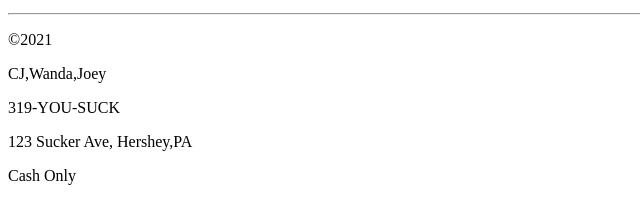
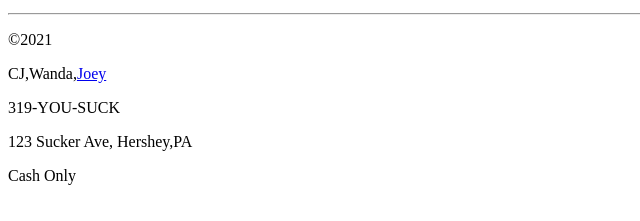
Before and after one commit to Joey393d/Lab04, a plain HTML site: page index.html in a window 1280 px wide. Shown: the part 393-614 px from the top of the page, 0-640 px from the left. Drawn offline with Linux system fonts and the light colour scheme.

Commit message:
added joey link

```diff
--- a/index.html
+++ b/index.html
@@ -44,7 +44,7 @@
     <hr>
     <footer>
         <p>©2021</p>
-        <p>CJ,Wanda,Joey</p>
+        <p>CJ,Wanda,<a href=https://github.com/Joey393d>Joey</a></p>
         <p>319-YOU-SUCK</p>
         <p>123 Sucker Ave, Hershey,PA</p>
         <p>Cash Only</p>
```
